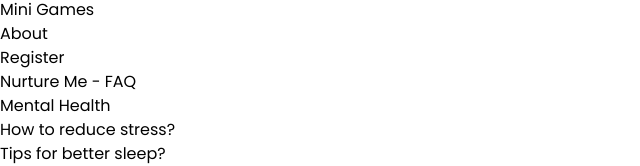
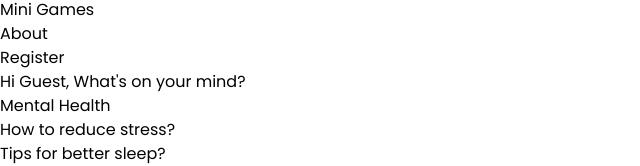
Before and after one commit to sehajbajaj2004/Nurture-Me, a React (Vite) app: page /Forum in a window 1280 px wide. Shown: the part 228-394 px from the top of the page, without its empty margins (0-640 px from the left). Built offline with nearby package versions, Linux system fonts and the light colour scheme; no server answers.

Commit message:
try-db-questions-send

```diff
--- a/src/components/Forum.jsx
+++ b/src/components/Forum.jsx
@@ -1,8 +1,11 @@
-import React, { useState } from "react";
+import React, { useState, useEffect } from "react";
+import { useLocation } from "react-router-dom";
 
 function Forum() {
+  const location = useLocation();
   const [questions, setQuestions] = useState([]);
   const [newQuestion, setNewQuestion] = useState("");
+  const [username, setUsername] = useState(location.state ? location.state.id : "Guest");
 
   const handleSubmit = () => {
     if (newQuestion.trim() === "") return;
@@ -14,7 +17,7 @@ function Forum() {
     <div className="min-h-screen bg-gradient-to-br from-blue-50 to-indigo-100 p-6">
       {/* Header */}
       <h1 className="text-center text-4xl font-bold mb-10 text-indigo-600">
-        Nurture Me - FAQ
+        Hi <span className="text-yellow-500 ">{username}</span>, What's on your mind?
       </h1>
 
       {/* FAQs Section */}
```
